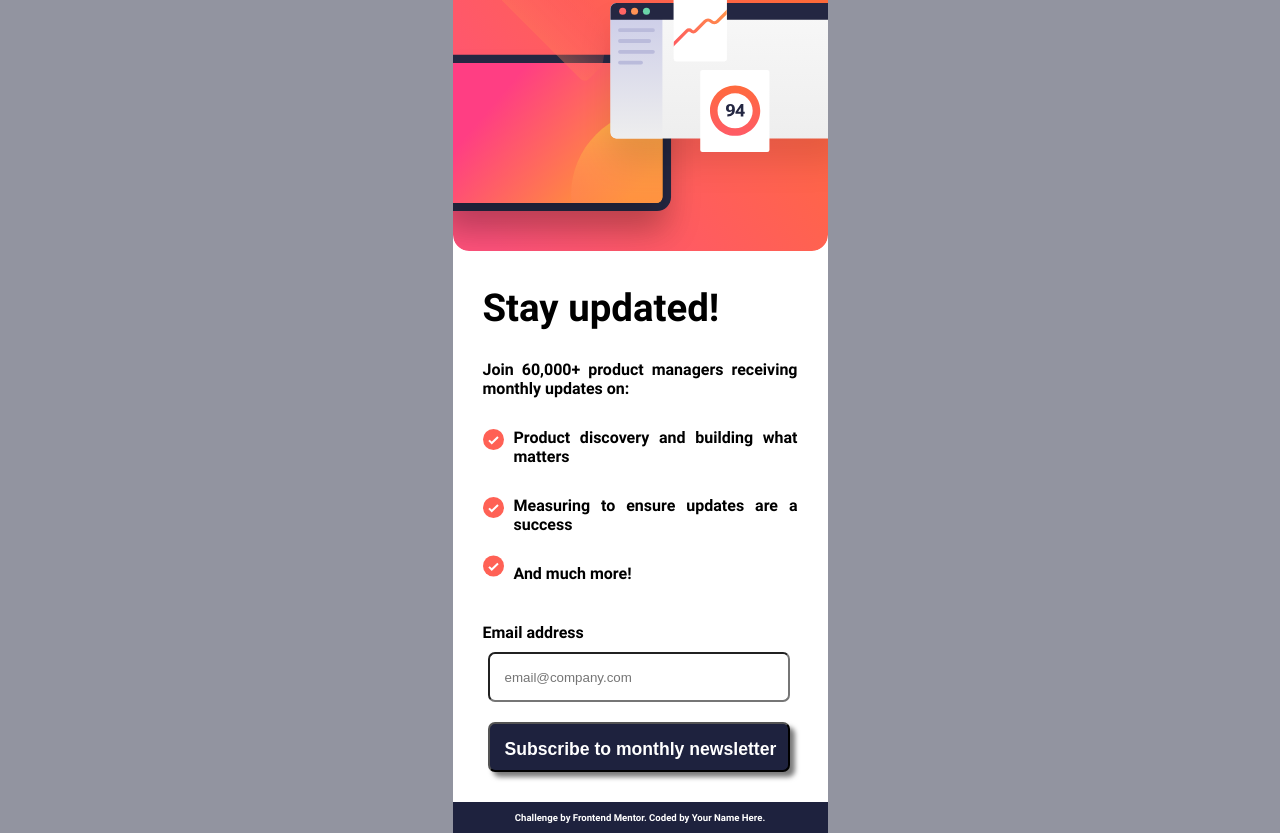
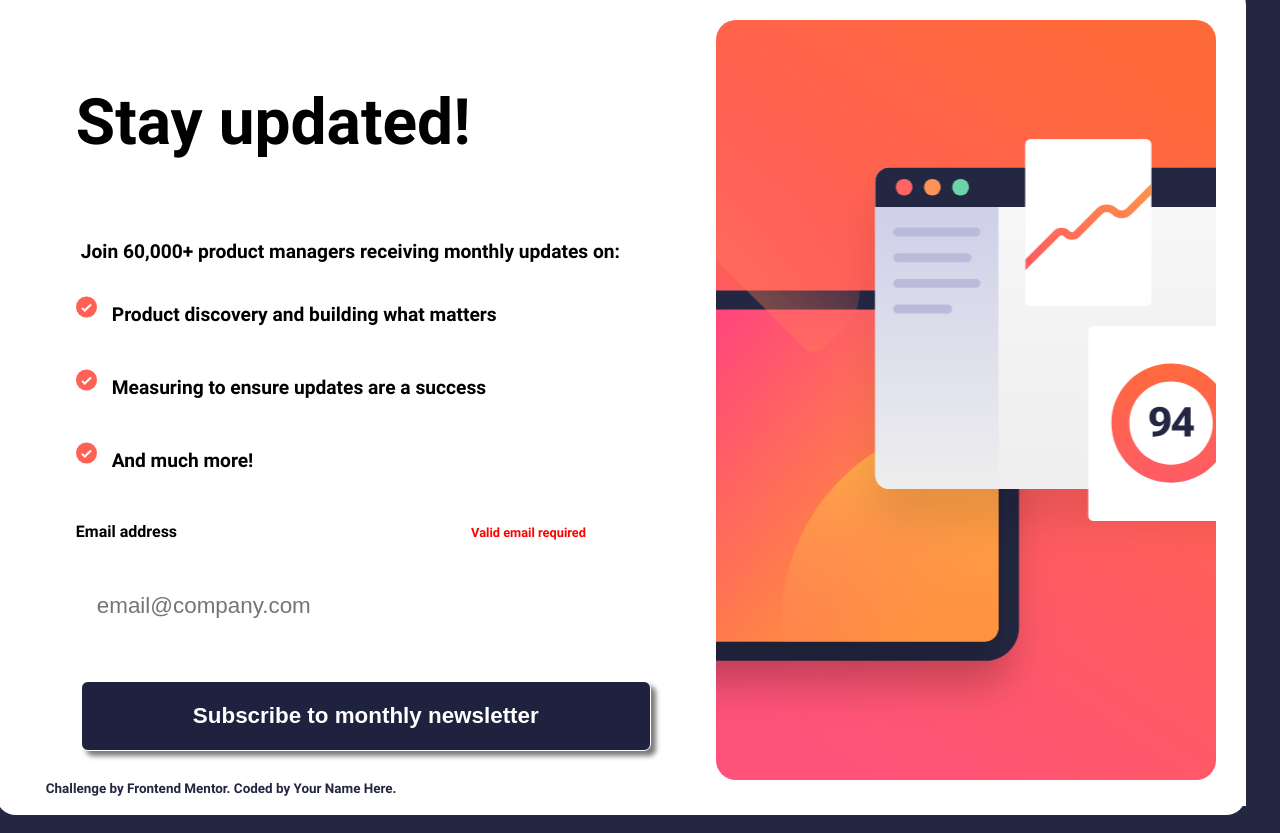
Before and after one commit to matheus369k/newsletter-sign-up-with-success-message-main, a plain HTML site: page index.html in a window 1280 px wide. Both pictures are taken after a click on the input "Subscribe to monthly newsletter". Drawn offline with Linux system fonts and the light colour scheme.

Commit message:
atualizado....

```diff
--- /dev/null
+++ b/css/mediaquery.css
@@ -0,0 +1,76 @@
+@media screen and (min-width:1225px) {
+    main{
+        border-radius: 20px;
+    }
+
+    section.registeron{
+        margin-left: 50px ;
+        width: 1200px;
+        height: 800px;
+    }
+
+    section.registeron section.picture{
+        z-index: 1px;
+        width: 500px;
+        float: right;
+        height: 760px;
+        border-radius: 20px;
+
+        background: url('../assets/images/illustration-sign-up-desktop.svg') center center no-repeat;
+        background-size: cover;
+        margin: 5px 30px 20px;
+    }
+
+    section.registeron section.text h1{
+        padding: 70px 0px 50px;
+        font-size: 4em;
+    }
+
+    p span.msgerro{
+        text-align: right;
+        margin-left: 290px;
+    }
+
+    section.text p {
+        margin: 10px 5px;
+        font-size: 1.2em;
+        width: 560px;
+    }
+
+    section.login input,
+    section.inviteon button{
+        font-size: 1.4em;
+        width: 50%;
+        height: 70px;
+        margin-top: 30px;
+    }
+
+    section.credits div{
+        text-align: left;
+        font-size: 1.4em;
+    }
+
+    section.inviteon{
+        padding: 30px;
+        width: 550px;
+        height: 550px;
+
+    }
+
+    section.inviteon img.check{
+        margin: 0px 0px 40px;
+    }
+
+    section.inviteon h1{
+        font-size: 3em;
+        margin-right: 150px;
+    }
+
+    section.inviteon p{
+        font-size: 1.2em;
+    }
+
+    section.inviteon button{
+        width: 100%;
+    }
+}
--- a/css/style.css
+++ b/css/style.css
@@ -15,12 +15,12 @@
 }
 
 body{
-    width: 100vw;
+    width: 97vw;
     height: 100vh;
 
     font-family: 'fontBold', 'fontnormal';
     font: normal 1em;
-    background-color:  hsl(231, 7%, 60%);
+    background-color: hsl(234, 29%, 20%);
 
     display: flex;
     flex-direction: column;
@@ -29,16 +29,23 @@ body{
 }
 
 main{
-    width: 375px;
     background-color: rgb(255, 255, 255);
 }
 
-section.picture{
+section.registeron section.picture{
+    background: url('../assets/images/illustration-sign-up-mobile.svg') bottom center;
+    height: 300px;
     width: 100%;
     margin-bottom: 30px;
+    border-radius: 0px 0px 20px 20px;
 }
 
-section.text h1{
+section.registeron{
+    width: 375px;
+}
+
+section.text h1,
+section.inviteon h1{
     font-size: 2.4em;
     margin-bottom: 30px;
 }
@@ -46,12 +53,12 @@ section.text h1{
 
 ul li{
     margin-top: 15px;
-    text-align: justify;
     display: flex;
     flex-direction: row;
 }
 
-li p{
+li p,
+section.inviteon p{
     padding-top: 15px;
 }
 
@@ -60,9 +67,9 @@ img.check{
 }
 
 section.text,
-section.login{
+section.login,
+section.inviteon{
     font-size: 1em;
-    text-align: justify;
     margin: 30px 30px 20px;
 }
 
@@ -74,37 +81,46 @@ section.login{
     margin-top: 40px;
 }
 
-section.login input{
-    width: 96%;
+p span.msgerro{
+    color: red;
+    margin-left: 90px;
+    font-size: .8em;
+}
+
+section.login input,
+section.inviteon button{
+    border: 1px solid white;
+    width: 100%;
     margin: 10px 0px 10px 5px;
     height: 50px;
     padding: 15px;
     border-radius: 7px;
 }
 
-input.button{
+input.button,
+section.inviteon button{
     font-size: 1.1em;
-    font-weight: bold;
+    font-weight: 600;
     color: white;
     background-color: hsl(233, 35%, 18%) ;
     box-shadow: 5px 5px 5px rgba(0, 0, 0, 0.521);
     cursor: pointer;
 }
 
-input.button:hover{
-    background-color:  hsl(233, 29%, 29%) ;
+input.button:hover,
+section.inviteon button:hover{
+    background-color:   hsl(4, 100%, 67%) ;
 }
 
 section.off{
     display: none;
 }
 
-footer{
-    color: white;
-    background-color:  hsl(233, 35%, 18%) ;
+section.credits{
+    color:  hsl(234, 29%, 20%);
+    background-color:  hsl(0, 100%, 100%) ;
 
-    padding: 10px 0px;
-    width: 375px;
+    padding-bottom: 10px;
 
     font-size: 0.6em;
     text-align: center;
@@ -112,9 +128,44 @@ footer{
 
 div a{
     text-decoration: none;
-    color: white;
+    color:  hsl(234, 29%, 20%);
 }
 
 div a:hover{
     color: orangered;
 }
+
+section.registeroff{
+    display: none;
+}
+
+section.inviteoff{
+    display: none;
+}
+
+section.inviteon{
+    width: 375px;
+    font-size: 1.2em;
+    height: 650px;
+
+}
+
+
+section.inviteon img.check{
+    width: 60px;
+    margin: 80px 0px 20px;
+}
+
+section.inviteon h1{
+    margin-right: 70px;
+}
+
+section.inviteon button{
+    padding: 5px;
+    margin: 190px 0px 20px;
+}
+
+p span#msgemail{
+    font-weight: 900;
+    font-size: 1.2em;
+}
--- a/index.html
+++ b/index.html
@@ -9,13 +9,16 @@
   <title>Frontend Mentor | Newsletter sign-up form with success message</title>
 
   <link rel="stylesheet" href="css/style.css">
+  <link rel="stylesheet" href="css/mediaquery.css">
+
 </head>
 <body>
   <main>
+    <section id="register" class="registeron">
       <section class="picture">
-        <img src="assets/images/illustration-sign-up-mobile.svg" alt="">
       </section>
       <section class="text">
+
         <h1>Stay updated!</h1>
         <p>Join 60,000+ product managers receiving monthly updates on:</p>
         <ul>
@@ -51,28 +54,39 @@
       <section class="login">
         <p>
           Email address
+          <span class="msgerro" id="msgerro">
+
+          </span>
         </p>
         <p>
-        <input class="box" type="email" name="email" id="iemail" placeholder="email@company.com">
+          <input class="box" type="email" name="email" id="iemail"
+          placeholder="email@company.com">
         </p>
         <p>
-        <input class="button" type="submit" value="Subscribe to monthly newsletter">
+          <input id="buttonregister" class="button" type="submit"
+          value="Subscribe to monthly newsletter">
         </p>
       </section>
-
-    <section  class="off">
-      <h1>Thanks for subscribing!</h1>
-      <p>
-        A confirmation email has been sent to ash@loremcompany.com. Please open it and click the button inside to confirm your subscription.
-      </p>
-      <button>Dismiss message</button>
-    </section>
-  </main>
-  <footer>
+      <section class="credits">
         <div class="attribution">
           Challenge by <a href="https://www.frontendmentor.io?ref=challenge" target="_blank">Frontend Mentor</a>.
           Coded by <a href="#">Your Name Here</a>.
         </div>
-  </footer>
+      </section>
+    </section>
+    <section id="invite" class="inviteoff">
+        <img class="check" src="assets/images/icon-success.svg" alt="Simbulo de confirmado">
+        <h1>
+          Thanks for subscribing!
+        </h1>
+        <p>
+          A confirmation email has been sent to <span id="msgemail"></span>. Please open it and click the button inside to confirm your subscription.
+        </p>
+        <button id="buttoninvite">
+          Dismiss message
+        </button>
+    </section>
+  </main>
+  <script src="js/index.js"></script>
 </body>
 </html>
--- /dev/null
+++ b/js/index.js
@@ -0,0 +1,32 @@
+const register = document.getElementById('register')
+const invite = document.getElementById('invite')
+const buttonInvite = document.getElementById('buttoninvite')
+const buttonRegister = document.getElementById('buttonregister')
+const msgErro = document.getElementById('msgerro')
+
+
+buttonRegister.addEventListener('click', () => {
+
+    const email = document.getElementById('iemail')
+    const emailValue = String(email.value)
+    const msgEmail = document.getElementById('msgemail')
+    msgEmail.innerHTML = `<strong>${emailValue}</strong>`
+
+    const verification = emailValue.match(/@gmail.com/)
+
+    console.log(verification);
+
+    if (verification != null){
+        register.classList.replace('registeron','registeroff')
+        invite.classList.replace('inviteoff','inviteon')
+    }else{
+        msgErro.innerHTML = `Valid email required`
+    }
+
+})
+
+buttonInvite.addEventListener('click', () => {
+
+    register.classList.replace('registeroff','registeron')
+    invite.classList.replace('inviteon','inviteoff')
+})
```
Lines whose indentation alone changed are shown as unchanged.
